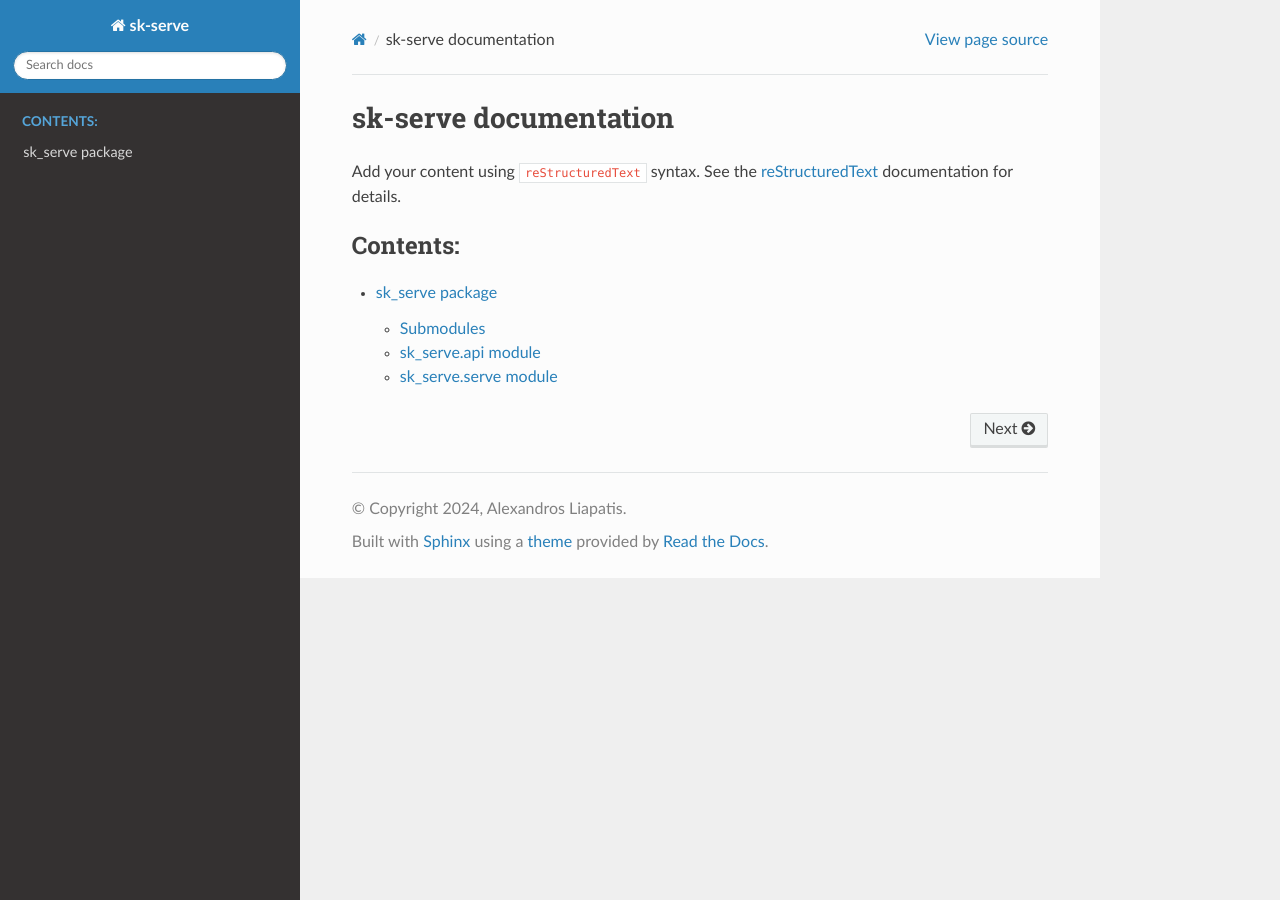
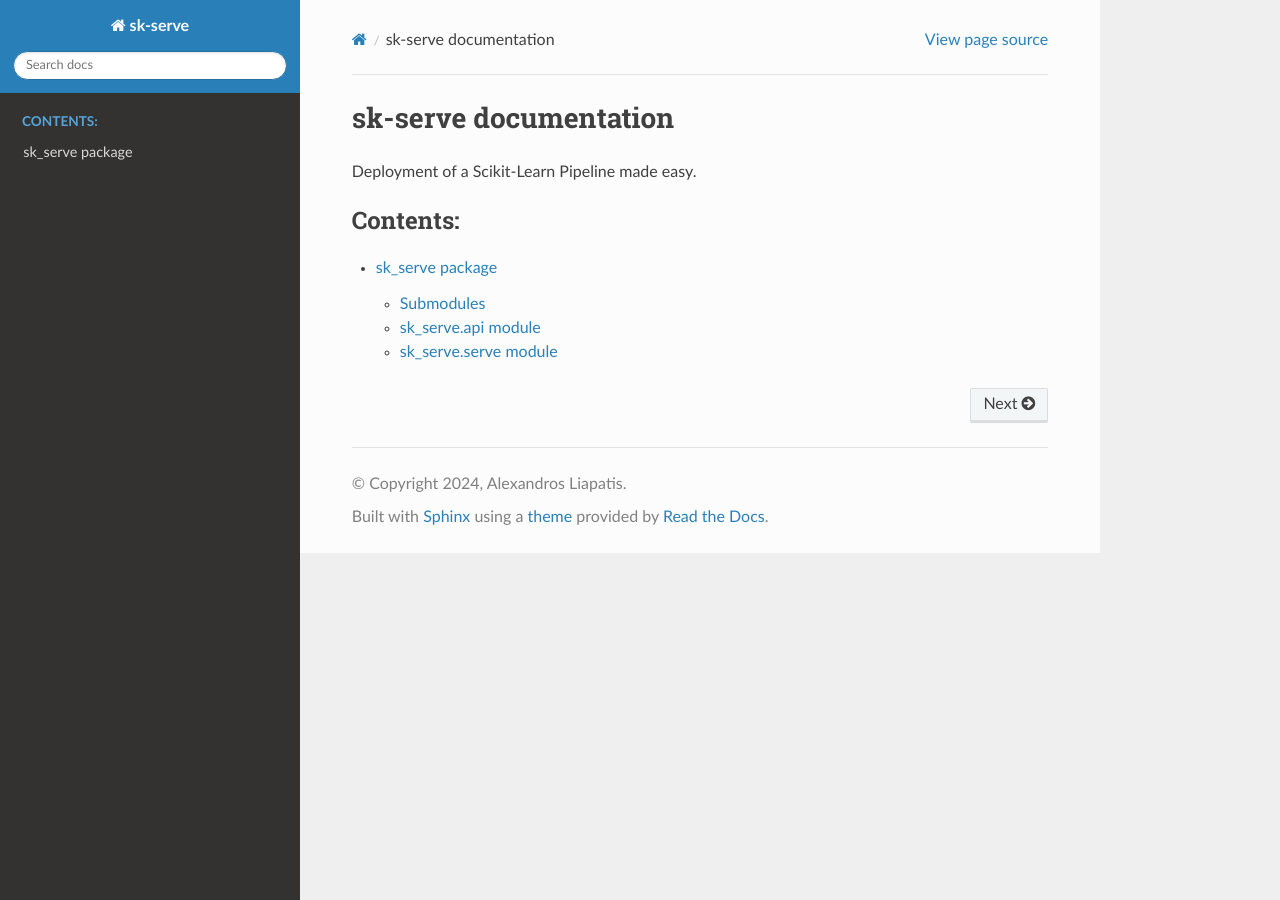
Before and after one commit to alexliap/sk_serve, a Sphinx documentation site: the page built from docs/index.rst, in a window 1280 px wide. Built offline with Sphinx 7.4.7 and the Read the Docs theme 3.1.0, drawn with Linux system fonts in a browser that asks for light colours.

Commit message:
update docs main page

```diff
--- a/docs/index.rst
+++ b/docs/index.rst
@@ -6,9 +6,7 @@
 sk-serve documentation
 ======================
 
-Add your content using ``reStructuredText`` syntax. See the
-`reStructuredText <https://www.sphinx-doc.org/en/master/usage/restructuredtext/index.html>`_
-documentation for details.
+Deployment of a Scikit-Learn Pipeline made easy.
 
 
 .. toctree::
```
